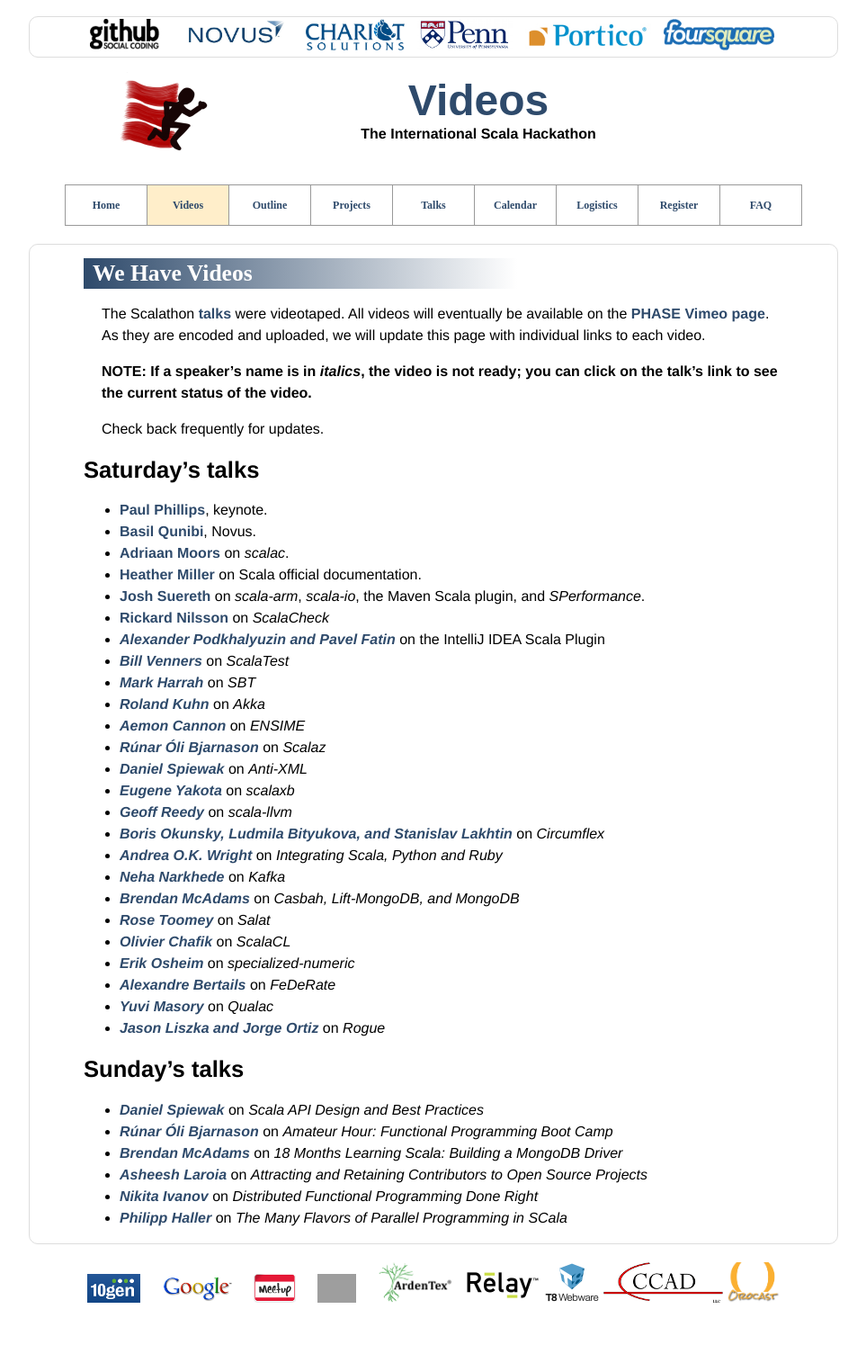
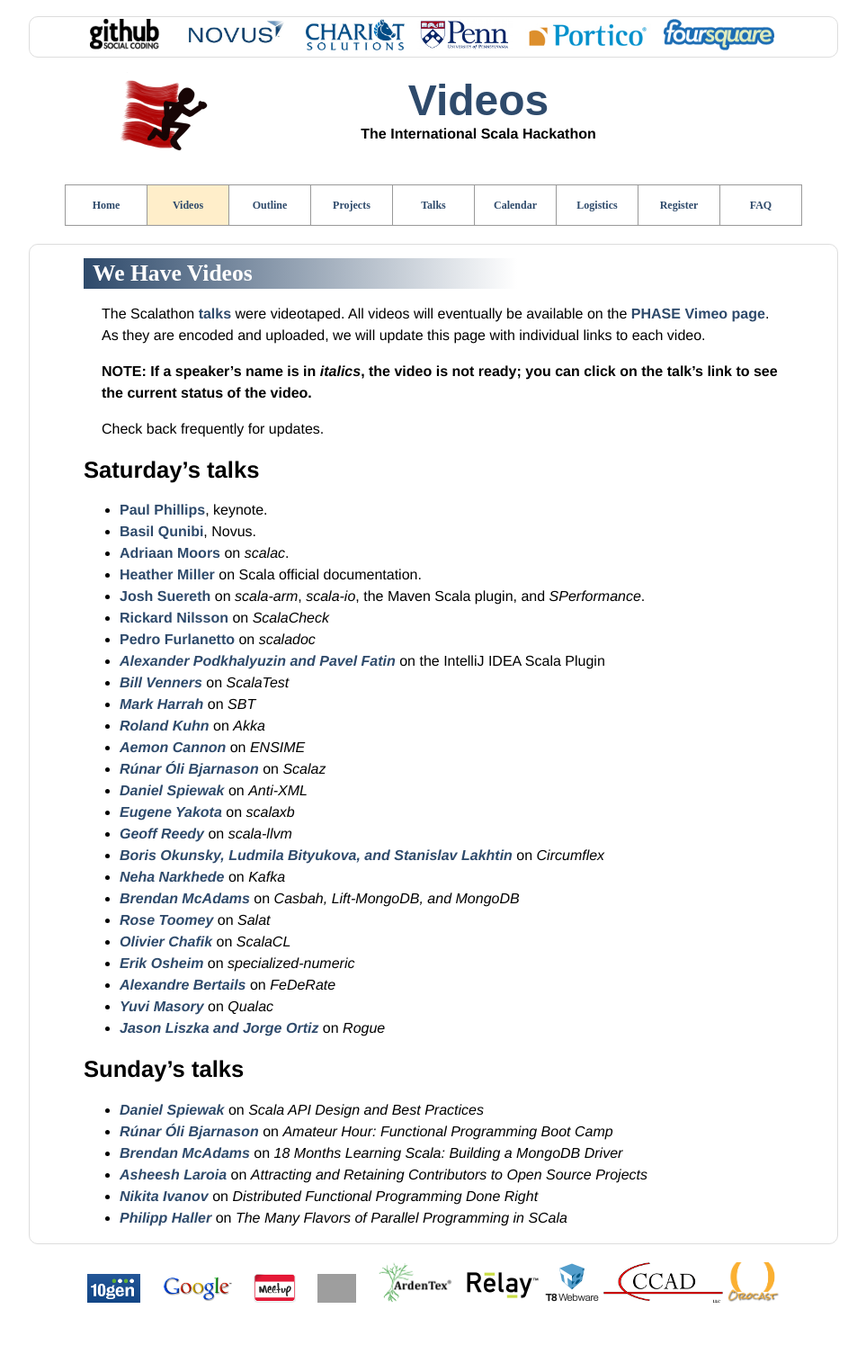
Before and after one commit to scala-phase/scalathon, a Jekyll site: the page built from videos.md, in a window 1280 px wide. Shown: the whole page at 90% size, without its empty margins (158-1121 px from the left). Built offline with Jekyll 4.4.1, drawn with Linux system fonts in a browser that asks for light colours; some web fonts are replaced; Markdown is read by kramdown in place of the engine named in the settings; grey boxes are pictures that could not be loaded.

Commit message:
No Andrea O.K. Wright

```diff
--- a/videos.md
+++ b/videos.md
@@ -25,6 +25,7 @@
 * [Josh Suereth](http://vimeo.com/28666098) on *scala-arm*, *scala-io*, the
   Maven Scala plugin, and *SPerformance*.
 * [Rickard Nilsson](http://vimeo.com/28670075) on *ScalaCheck*
+* [Pedro Furlanetto]() on *scaladoc*
 * [*Alexander Podkhalyuzin and Pavel Fatin*][not-ready] on
   the IntelliJ IDEA Scala Plugin
 * [*Bill Venners*][not-ready] on *ScalaTest*
@@ -36,7 +37,6 @@
 * [*Eugene Yakota*][not-ready] on *scalaxb*
 * [*Geoff Reedy*][not-ready] on *scala-llvm*
 * [*Boris Okunsky, Ludmila Bityukova, and Stanislav Lakhtin*][not-ready] on *Circumflex*
-* [*Andrea O.K. Wright*][not-ready] on *Integrating Scala, Python and Ruby*
 * [*Neha Narkhede*][not-ready] on *Kafka*
 * [*Brendan McAdams*][not-ready] on *Casbah, Lift-MongoDB, and MongoDB*
 * [*Rose Toomey*][not-ready] on *Salat*
```
